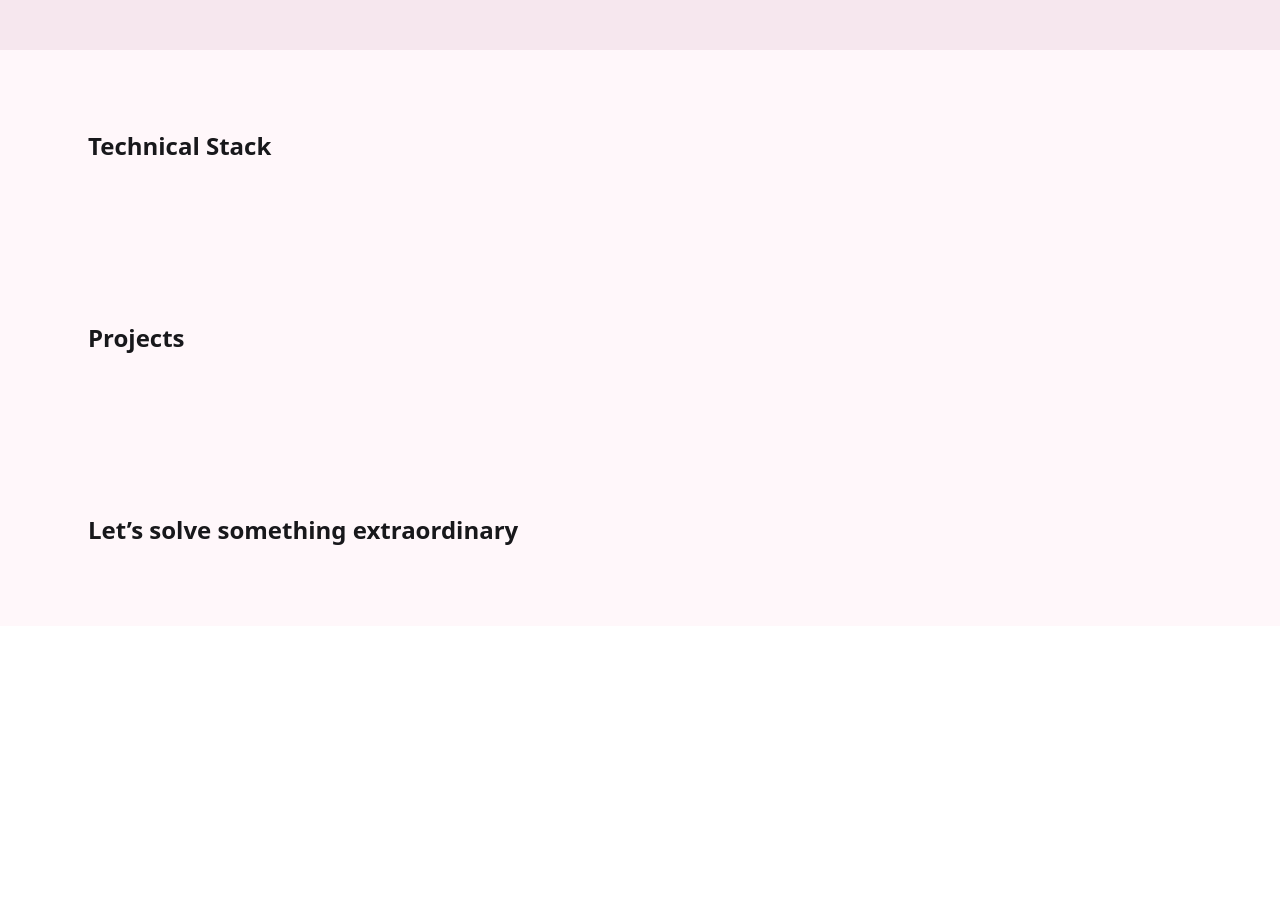
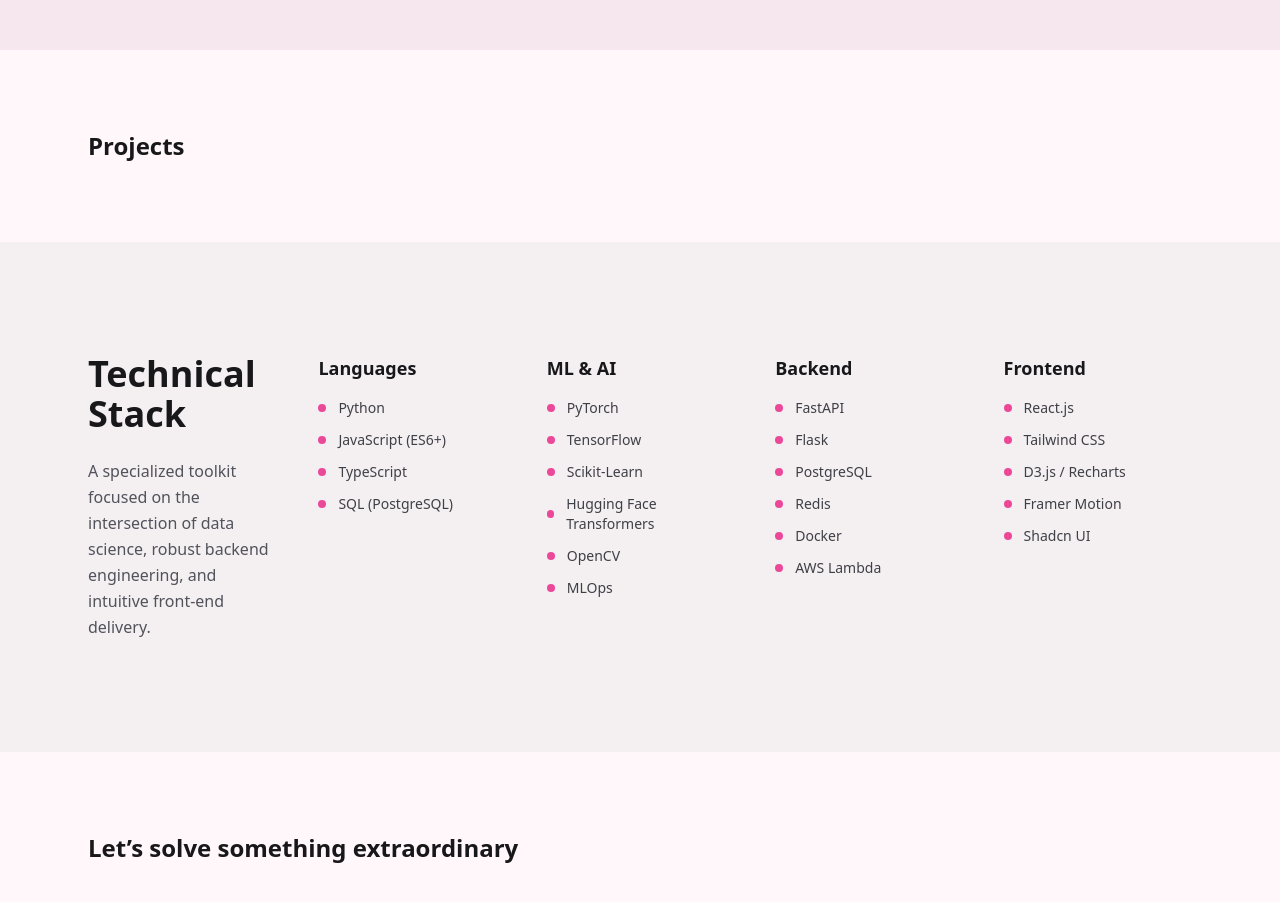
Before and after one commit to Jeeya7/JiyaPradhan, a React (Vite) app in the folder portfolio/: page / in a window 1280 px wide. Shown: the part 3160-4062 px from the top of the page. Before the commit the page ends 3786 px from the top, so only its background shows below. Built offline with nearby package versions, Linux system fonts and the light colour scheme.

Commit message:
feat: add Contact and Projects components to enhance site content

```diff
--- a/portfolio/src/App.tsx
+++ b/portfolio/src/App.tsx
@@ -2,6 +2,9 @@ import "./style/App.css";
 import Overview from "./overview";
 import Navbar from "./Navbar";
 import Journey from "./Journey";
+import Stack from "./Stack";
+import Projects from "./Projects";
+import Contact from "./Contact";
 
 export default function App() {
   return (
@@ -15,25 +18,11 @@ export default function App() {
 
         <Journey />
 
-        <section id="stack" className="scroll-mt-24 py-20">
-          <div className="mx-auto max-w-6xl px-6">
-            <h2 className="text-2xl font-semibold">Technical Stack</h2>
-          </div>
-        </section>
+        <Projects />
 
-        <section id="projects" className="scroll-mt-24 py-20">
-          <div className="mx-auto max-w-6xl px-6">
-            <h2 className="text-2xl font-semibold">Projects</h2>
-          </div>
-        </section>
+        <Stack />
 
-        <section id="contact" className="scroll-mt-24 py-20">
-          <div className="mx-auto max-w-6xl px-6">
-            <h2 className="text-2xl font-semibold">
-              Let’s solve something extraordinary
-            </h2>
-          </div>
-        </section>
+        <Contact />
 
       </main>
     </div>
--- a/portfolio/src/Contact.tsx
+++ b/portfolio/src/Contact.tsx
@@ -0,0 +1,11 @@
+export default function Contact() {
+    return (
+        <section id="contact" className="scroll-mt-24 py-20">
+          <div className="mx-auto max-w-6xl px-6">
+            <h2 className="text-2xl font-semibold">
+              Let’s solve something extraordinary
+            </h2>
+          </div>
+        </section>
+    )
+};
--- a/portfolio/src/Projects.tsx
+++ b/portfolio/src/Projects.tsx
@@ -0,0 +1,9 @@
+export default function Projects() {
+    return (
+        <section id="projects" className="scroll-mt-24 py-20">
+            <div className="mx-auto max-w-6xl px-6">
+                <h2 className="text-2xl font-semibold">Projects</h2>
+            </div>
+        </section>
+    )
+};
```
